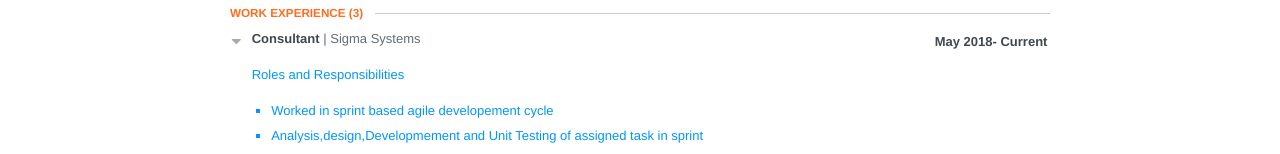
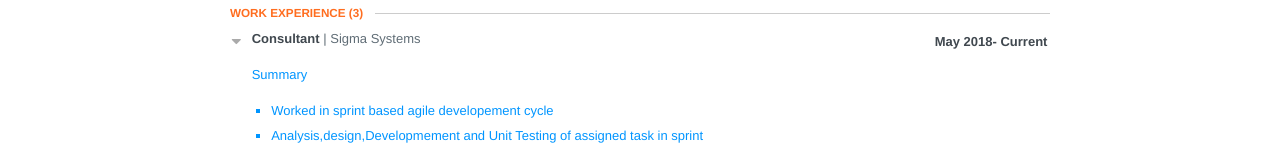
Before and after one commit to shikya/shikya.github.io, a website: page index.html in a window 1280 px wide. Shown: the part 463-617 px from the top of the page. Drawn offline with Linux system fonts and the light colour scheme.

Commit message:
Update index.html

```diff
--- a/index.html
+++ b/index.html
@@ -898,7 +898,7 @@ ul.courses li:hover {
         		<a target="_blank" href="https://sigma-systems.com/>https://sigma-systems.com/</a>
         	</span>      	<div class="item" id="work-item">
             <div class="summary">
-              <p><p>Roles and Responsibilities</p></p>
+               <p><p>Summary</p></p>
             </div>
             <ul class="highlights">
                 <li><p>Worked in sprint based agile developement cycle</p></li>
```
